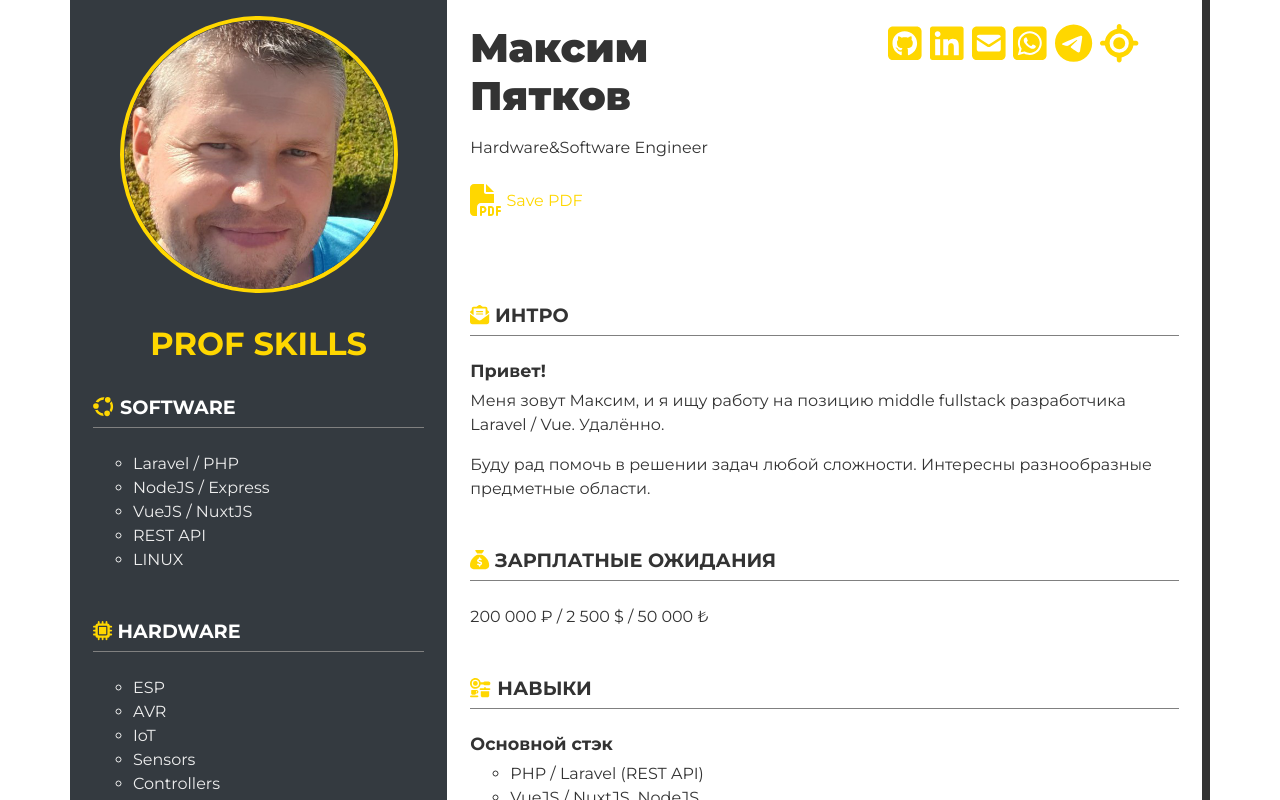
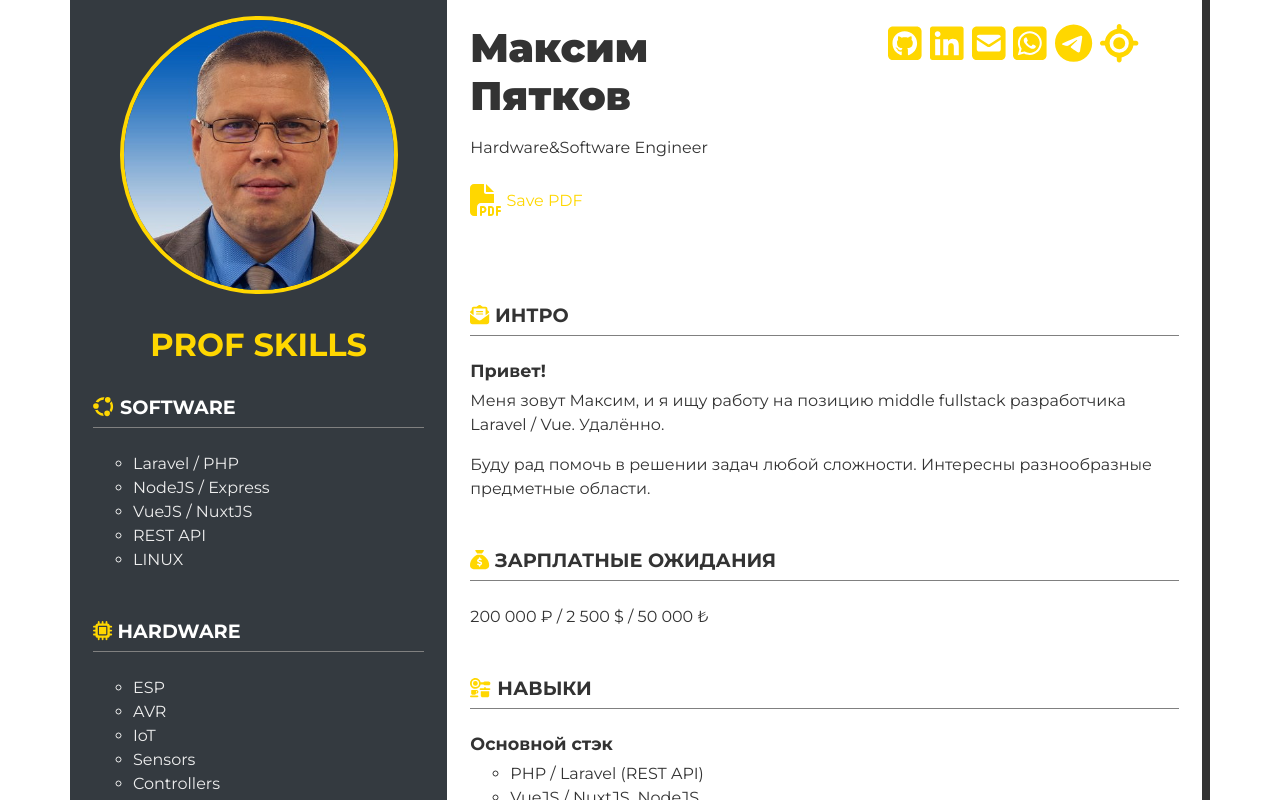
Before and after one commit to BlkDem/resume, a Nuxt app: page / in a window 1280 px wide. Shown: the top 800 px of the page. Built offline with nearby package versions, Linux system fonts and the light colour scheme.

Commit message:
save pdf

```diff
--- a/components/Logo.vue
+++ b/components/Logo.vue
@@ -1,6 +1,6 @@
 <template>
   <div class="logo-panel">
-    <img src="../store/images/maks.png" class="logo-img" alt="">
+    <img src="../store/images/me.jpg" class="logo-img" alt="">
   </div>
 </template>
 
--- a/components/MainHead.vue
+++ b/components/MainHead.vue
@@ -7,7 +7,6 @@
       <p class="mx-2 media-text-center">Hardware&Software Engineer</p>
       <p class="mx-2 media-text-center pt-2">
         <a class="gold" href="/pdf/CV_PyatkovM.pdf">
-          <!-- <i class="fa-regular fa-file-pdf"></i> -->
           <font-awesome-icon icon="fa-solid fa-file-pdf" size="2xl" />
           Save PDF
         </a>
```
Also changed, not shown: store/images/me.jpg (added).
